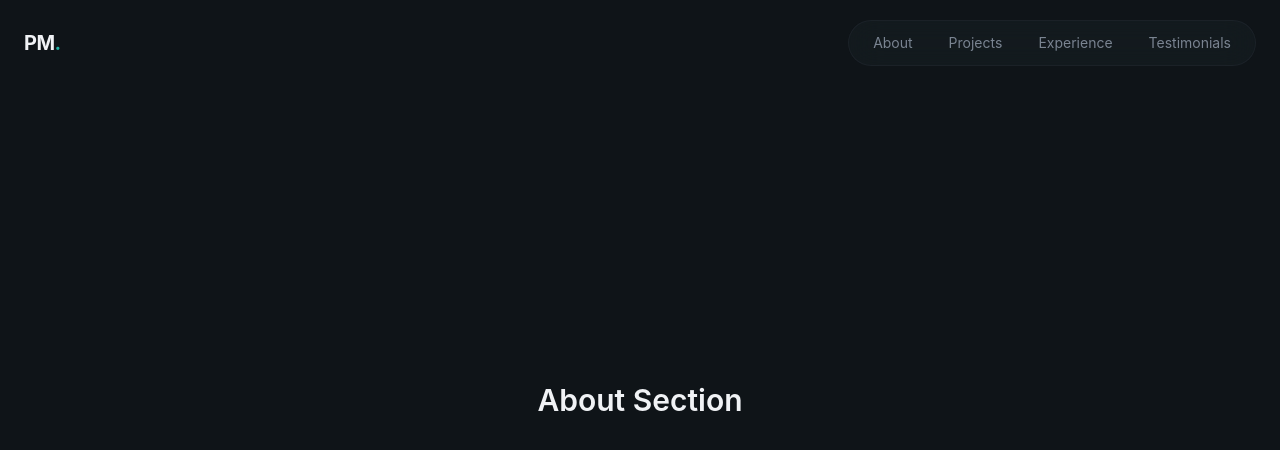
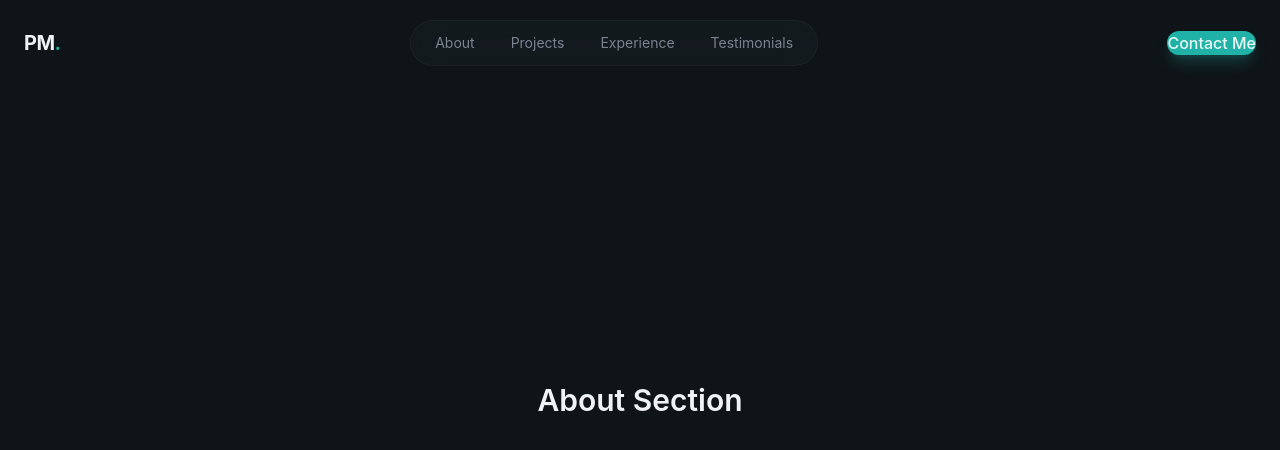
Before and after one commit to nevil2006/react-Portfolio, a React (Vite) app in the folder portfolio/: page / in a window 1280 px wide. Shown: the top 450 px of the page. Built offline with nearby package versions, Linux system fonts and the light colour scheme.

Commit message:
Merge remote main into local main

```diff
--- /dev/null
+++ b/portfolio/src/components/button.jsx
@@ -0,0 +1,14 @@
+export const Button = ({ className = "", size = "md", children }) => {
+  const baseClasses =
+    "relative overflow-hidden rounded-full font-medium focus:outline-none focus-visible:ring-2 focus-visible:ring-primary bg-primary text-primary-foreground/90 shadow-lg shadow-primary/25";
+
+  const classes = `${baseClasses} ${className}`;
+
+  return (
+    <button className={classes}>
+      <span className="relative flex items-center justify-center gap-2">
+        {children}
+      </span>
+    </button>
+  );
+};
--- a/portfolio/src/layout/Navbar.jsx
+++ b/portfolio/src/layout/Navbar.jsx
@@ -1,3 +1,4 @@
+import {Button} from "../components/button.jsx";
 const navLinks = [
   { href: "#about", label: "About" },
   { href: "#projects", label: "Projects" },
@@ -32,10 +33,11 @@ const Navbar = () => {
             </a>
           ))}
         </div>
-
-      </nav>
+        <div>
+          <Button>Contact Me</Button>
+        </div>
+          </nav>
     </header>
   );
-};
-
+}
 export default Navbar;
```
Also changed, not shown: portfolio/src/component.jsx (deleted).
